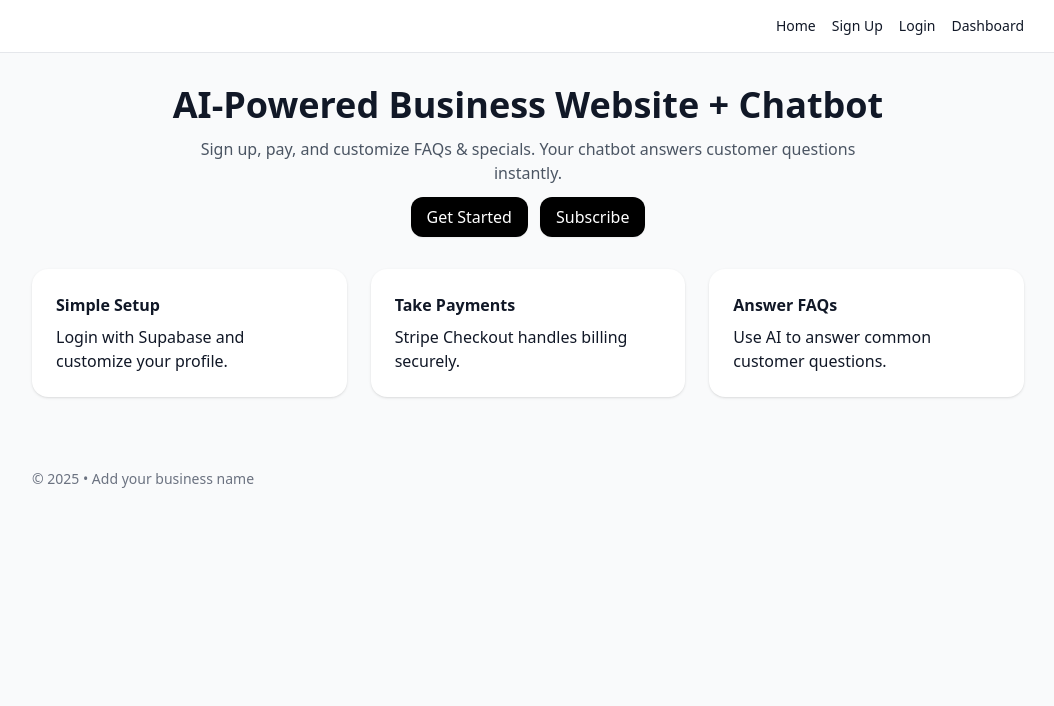
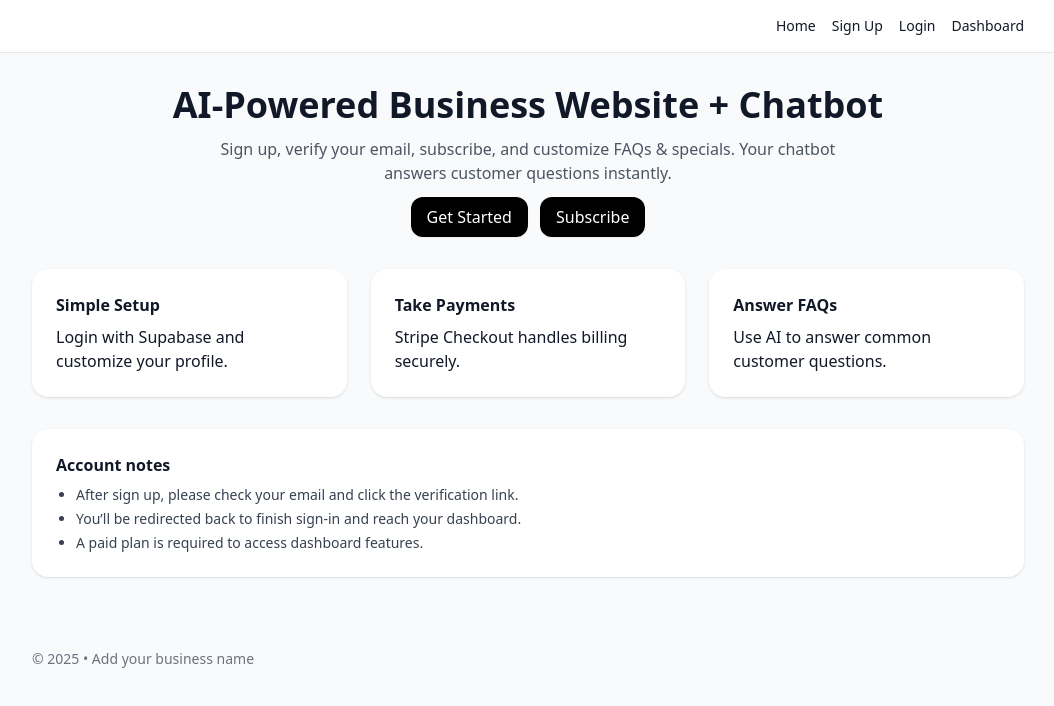
Before and after one commit to LandenAdams/lda-digital-forge, a Next.js app: page / in a window 1280 px wide. Shown: the top 706 px of the page, without its empty margins (112-1166 px from the left). Built offline with nearby package versions, Linux system fonts and the light colour scheme.

Commit message:
Update index.tsx

```diff
--- a/pages/index.tsx
+++ b/pages/index.tsx
@@ -1,11 +1,16 @@
+import Head from "next/head";
 import Link from "next/link";
 
 export default function Home() {
   return (
     <div className="space-y-8">
+      <Head><title>LDA Digital Forge</title></Head>
+
       <section className="text-center space-y-3">
-        <h1 className="text-3xl md:text-4xl font-bold">AI‑Powered Business Website + Chatbot</h1>
-        <p className="text-gray-600 max-w-2xl mx-auto">Sign up, pay, and customize FAQs & specials. Your chatbot answers customer questions instantly.</p>
+        <h1 className="text-3xl md:text-4xl font-bold">AI-Powered Business Website + Chatbot</h1>
+        <p className="text-gray-600 max-w-2xl mx-auto">
+          Sign up, verify your email, subscribe, and customize FAQs & specials. Your chatbot answers customer questions instantly.
+        </p>
         <div className="flex gap-3 justify-center">
           <Link className="btn" href="/signup">Get Started</Link>
           <Link className="btn" href="/subscribe">Subscribe</Link>
@@ -17,6 +22,15 @@ export default function Home() {
         <div className="card"><h3 className="font-semibold mb-2">Take Payments</h3><p>Stripe Checkout handles billing securely.</p></div>
         <div className="card"><h3 className="font-semibold mb-2">Answer FAQs</h3><p>Use AI to answer common customer questions.</p></div>
       </section>
+
+      <section className="card">
+        <h3 className="font-semibold mb-2">Account notes</h3>
+        <ul className="list-disc pl-5 text-sm text-gray-700 space-y-1">
+          <li>After sign up, please check your email and click the verification link.</li>
+          <li>You’ll be redirected back to finish sign-in and reach your dashboard.</li>
+          <li>A paid plan is required to access dashboard features.</li>
+        </ul>
+      </section>
     </div>
   );
 }
```
